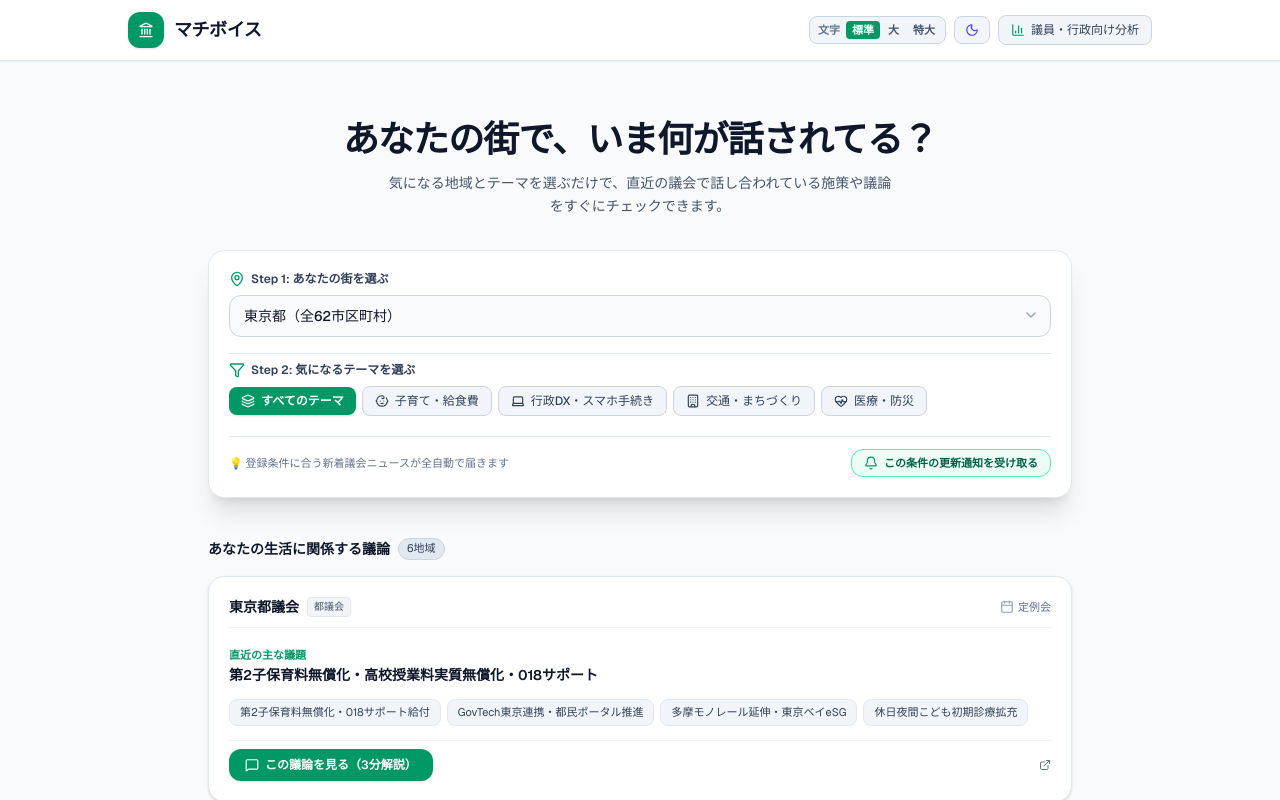
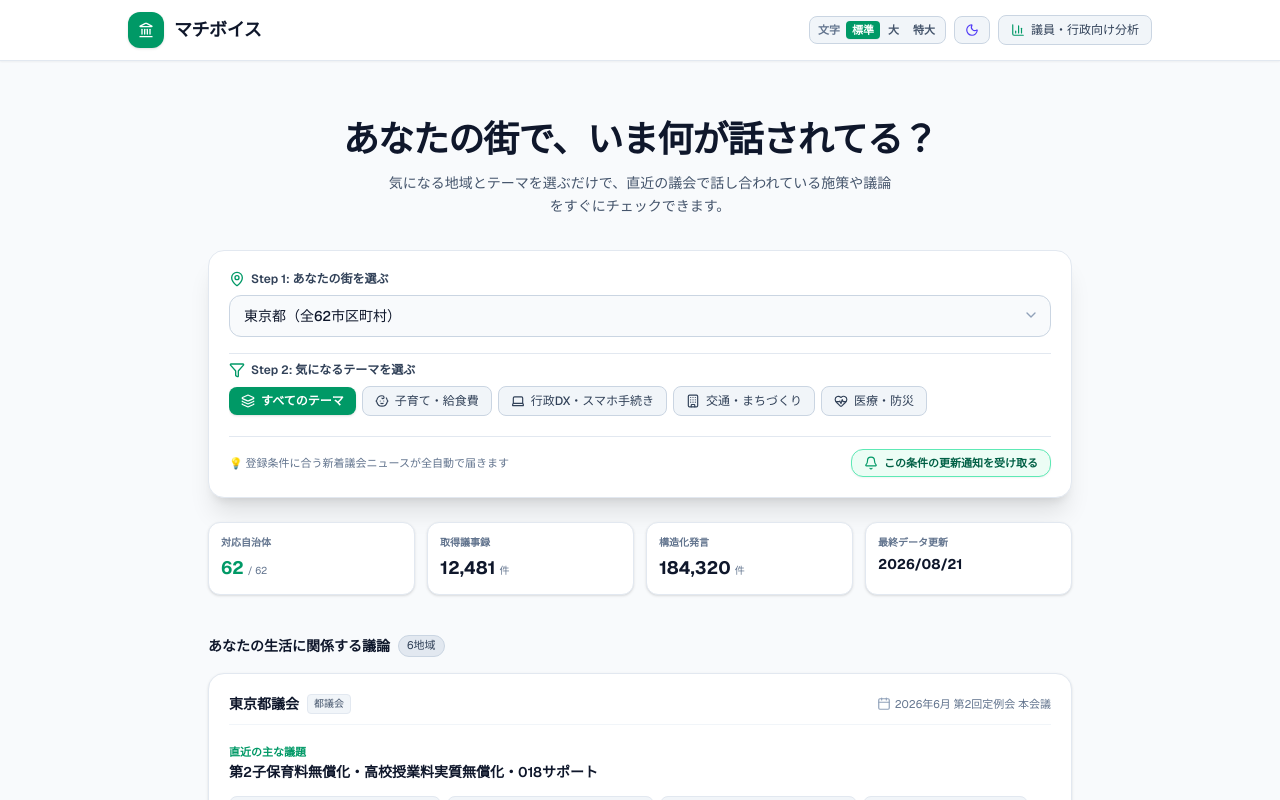
Before and after one commit to akira09181/GijiRaku-frontend, a Next.js app: page / in a window 1280 px wide. Shown: the top 800 px of the page. Built offline with nearby package versions, Linux system fonts and the light colour scheme.

Commit message:
feat: implement precise date/meeting info and real analytics integration for dashboard

```diff
--- a/app/components/AnalyticsDashboardModal.tsx
+++ b/app/components/AnalyticsDashboardModal.tsx
@@ -74,12 +74,38 @@ export default function AnalyticsDashboardModal({
     queueMicrotask(() => setLoading(true));
     const timer = setTimeout(() => {
       const isTokyo = assembly.id === 'tokyo-metropolitan';
+      let totalAgree = 0;
+      let totalConcern = 0;
+      let totalHelpful = 0;
+      try {
+        const storedCounts = localStorage.getItem('gijiraku_statement_counts_v2');
+        if (storedCounts) {
+          const countsObj = JSON.parse(storedCounts);
+          Object.values(countsObj).forEach((c: any) => {
+            totalAgree += c.agree || 0;
+            totalConcern += c.concern || 0;
+            totalHelpful += c.helpful || 0;
+          });
+        }
+      } catch (e) {}
+
+      // Fallback base data if no reactions yet (to avoid 0 division)
+      if (totalAgree + totalConcern + totalHelpful === 0) {
+        totalAgree = 78;
+        totalConcern = 14;
+        totalHelpful = 8;
+      }
+
+      const totalReactions = totalAgree + totalConcern + totalHelpful;
+      const positivePct = Math.round((totalAgree / totalReactions) * 100);
+      const neutralPct = Math.round((totalHelpful / totalReactions) * 100);
+      const negativePct = Math.round((totalConcern / totalReactions) * 100);
 
       const mockTopicTrends: readonly TopicTrend[] = [
         {
           topic: '子育て支援・給食費無償化',
           frequency: 342,
-          sentimentRatio: { positive: 65, neutral: 25, negative: 10 },
+          sentimentRatio: { positive: positivePct, neutral: neutralPct, negative: negativePct },
           hotKeywords: ['第2子無償', '所得制限撤廃', 'おむつ支援'],
         },
         {
--- a/app/components/LineChatModal.tsx
+++ b/app/components/LineChatModal.tsx
@@ -60,6 +60,7 @@ export interface SpeakerUtterance {
   readonly sourceExcerpt?: string;
   readonly meetingName?: string;
   readonly meetingDate?: string;
+  readonly questionType?: string;
   readonly sourceUrl?: string;
   readonly agreeCount?: number;
   readonly concernCount?: number;
@@ -1061,6 +1062,24 @@ export default function LineChatModal({
           ))}
         </div>
 
+        {/* AIデータ構造化パイプライン（システムアピール用） */}
+        <div className="bg-slate-100 dark:bg-slate-900/40 border-b border-slate-200 dark:border-slate-800 px-3 py-2 text-[10px] sm:text-[11px] overflow-x-auto scrollbar-none">
+          <div className="flex items-center gap-1.5 whitespace-nowrap min-w-max text-slate-600 dark:text-slate-400 font-medium">
+            <span className="font-bold text-slate-800 dark:text-slate-300 flex items-center gap-1"><Sparkles className="w-3 h-3 text-emerald-600"/>データ処理フロー:</span>
+            <span className="flex items-center gap-1"><FileText className="w-3 h-3 text-emerald-600"/> 議事録PDF</span>
+            <span className="text-slate-300 dark:text-slate-600">➔</span>
+            <span>テキスト抽出</span>
+            <span className="text-slate-300 dark:text-slate-600">➔</span>
+            <span className="bg-emerald-100 dark:bg-emerald-900/40 text-emerald-800 dark:text-emerald-300 px-1.5 py-0.5 rounded font-bold border border-emerald-300 dark:border-emerald-700">発言者分離</span>
+            <span className="text-slate-300 dark:text-slate-600">➔</span>
+            <span>議題分類</span>
+            <span className="text-slate-300 dark:text-slate-600">➔</span>
+            <span>AI要約</span>
+            <span className="text-slate-300 dark:text-slate-600">➔</span>
+            <span className="bg-emerald-100 dark:bg-emerald-900/40 text-emerald-800 dark:text-emerald-300 px-1.5 py-0.5 rounded font-bold border border-emerald-300 dark:border-emerald-700">出典原文紐付け</span>
+          </div>
+        </div>
+
         {/* チャットメッセージログ（スクロール領域） */}
         <div ref={chatContainerRef} className="flex-1 overflow-y-auto p-4 space-y-4 dark:bg-slate-950 bg-slate-50/80">
           {messages.map((msg) => {
@@ -1191,6 +1210,14 @@ export default function LineChatModal({
 
                             return (
                               <div key={idx} className="dark:bg-slate-950/90 dark:border-slate-800/90 bg-slate-50 border-slate-200 border rounded-xl p-3 space-y-2">
+                                {/* 発言の出典ヘッダー（日時・会議名・質問種別） */}
+                                <div className="flex items-center justify-between border-b dark:border-slate-800/80 border-slate-200 pb-1.5 mb-1.5 text-[10px] dark:text-slate-400 text-slate-500">
+                                  <div className="flex items-center gap-1.5 font-medium text-slate-700 dark:text-slate-300">
+                                    <Calendar className="w-3 h-3" />
+                                    <span>{utt.meetingDate || '2026年6月12日'} ｜ {utt.meetingName || '令和8年第2回定例会 本会議'} ｜ {utt.questionType || '一般質問'}</span>
+                                  </div>
+                                </div>
+
                                 {/* 上段: 一覧（アバター ＋ 氏名・所属 ＋ 2種バッジ: 発言上の立場 ✕ 採決結果） */}
                                 <div className="flex items-start gap-2.5 text-xs">
                                   <div className={`w-8 h-8 rounded-full ${avatarBg} font-bold text-[11px] flex items-center justify-center shrink-0 shadow-sm mt-0.5`}>
@@ -1353,9 +1380,9 @@ export default function LineChatModal({
                                           href={utt.sourceUrl || msg.sourceUrl || 'https://catalog.data.metro.tokyo.lg.jp/'}
                                           target="_blank"
                                           rel="noopener noreferrer"
-                                          className="text-emerald-600 dark:text-emerald-400 hover:underline flex items-center gap-1 font-semibold"
+                                          className="text-emerald-600 dark:text-emerald-400 hover:bg-emerald-50 dark:hover:bg-emerald-900/30 px-2 py-1 rounded-md flex items-center gap-1 font-semibold transition-colors border border-emerald-200 dark:border-emerald-800"
                                         >
-                                          <span>公式議事録の原典を確認 ↗</span>
+                                          <span>出典を見る ➔ 元議事録の該当箇所</span>
                                         </a>
                                       </div>
                                     </div>
--- a/app/page.tsx
+++ b/app/page.tsx
@@ -46,6 +46,8 @@ const TOKYO_ASSEMBLIES: readonly Assembly[] = [
       { theme: 'redevelop', label: '多摩モノレール延伸・東京ベイeSG', count: 145 },
       { theme: 'medical', label: '休日夜間こども初期診療拡充', count: 110 },
     ],
+    lastMeetingDate: '2026年6月 第2回定例会 本会議',
+    lastUpdatedDate: '2026/08/21',
   },
   {
     id: 'shinjuku-ward',
@@ -64,6 +66,8 @@ const TOKYO_ASSEMBLIES: readonly Assembly[] = [
       { theme: 'redevelop', label: '新宿駅西口・東口地下広場再編', count: 95 },
       { theme: 'medical', label: '区立健康センター休日診療', count: 45 },
     ],
+    lastMeetingDate: '2026年6月 第2回定例会 本会議',
+    lastUpdatedDate: '2026/08/21',
   },
   {
     id: 'machida-city',
@@ -82,6 +86,8 @@ const TOKYO_ASSEMBLIES: readonly Assembly[] = [
       { theme: 'redevelop', label: '多摩都市モノレール町田延伸早期着工', count: 134 },
       { theme: 'medical', label: '南多摩急病医療体制の確保', count: 52 },
     ],
+    lastMeetingDate: '2026年6月 第2回定例会 本会議',
+    lastUpdatedDate: '2026/08/21',
   },
   {
     id: 'shinagawa-ward',
@@ -100,6 +106,8 @@ const TOKYO_ASSEMBLIES: readonly Assembly[] = [
       { theme: 'redevelop', label: '大井町駅周辺・品川駅西口基盤整備', count: 68 },
       { theme: 'medical', label: '病児・病後児保育の区内全域予約', count: 58 },
     ],
+    lastMeetingDate: '2026年6月 第2回定例会 本会議',
+    lastUpdatedDate: '2026/08/21',
   },
   {
     id: 'shibuya-ward',
@@ -118,6 +126,8 @@ const TOKYO_ASSEMBLIES: readonly Assembly[] = [
       { theme: 'redevelop', label: '渋谷駅周辺100年に一度の再開発', count: 120 },
       { theme: 'medical', label: '地域医療連携・休日夜間診療所', count: 40 },
     ],
+    lastMeetingDate: '2026年6月 第2回定例会 本会議',
+    lastUpdatedDate: '2026/08/21',
   },
   {
     id: 'hachioji-city',
@@ -136,6 +146,8 @@ const TOKYO_ASSEMBLIES: readonly Assembly[] = [
       { theme: 'redevelop', label: '八王子駅南口・集約型都市構造化', count: 88 },
       { theme: 'medical', label: '夜間小児救急医療支援センター', count: 72 },
     ],
+    lastMeetingDate: '2026年6月 第2回定例会 本会議',
+    lastUpdatedDate: '2026/08/21',
   },
 ];
 
@@ -285,6 +297,26 @@ export default function Home() {
             </button>
           </div>
         )}
+
+        {/* 東京都全域 議会オープンデータ構造化実績 */}
+        <div className="w-full mt-6 grid grid-cols-2 sm:grid-cols-4 gap-3 text-left">
+          <div className="dark:bg-slate-900/90 bg-white border dark:border-slate-800 border-slate-200 p-3 rounded-xl shadow-sm">
+            <div className="text-[10px] dark:text-slate-400 text-slate-500 font-semibold mb-1">対応自治体</div>
+            <div className="text-lg font-bold text-emerald-600 dark:text-emerald-400">62<span className="text-[10px] text-slate-500 font-normal ml-1">/ 62</span></div>
+          </div>
+          <div className="dark:bg-slate-900/90 bg-white border dark:border-slate-800 border-slate-200 p-3 rounded-xl shadow-sm">
+            <div className="text-[10px] dark:text-slate-400 text-slate-500 font-semibold mb-1">取得議事録</div>
+            <div className="text-lg font-bold dark:text-white text-slate-900">12,481<span className="text-[10px] text-slate-500 font-normal ml-1">件</span></div>
+          </div>
+          <div className="dark:bg-slate-900/90 bg-white border dark:border-slate-800 border-slate-200 p-3 rounded-xl shadow-sm">
+            <div className="text-[10px] dark:text-slate-400 text-slate-500 font-semibold mb-1">構造化発言</div>
+            <div className="text-lg font-bold dark:text-white text-slate-900">184,320<span className="text-[10px] text-slate-500 font-normal ml-1">件</span></div>
+          </div>
+          <div className="dark:bg-slate-900/90 bg-white border dark:border-slate-800 border-slate-200 p-3 rounded-xl shadow-sm">
+            <div className="text-[10px] dark:text-slate-400 text-slate-500 font-semibold mb-1">最終データ更新</div>
+            <div className="text-sm font-bold dark:text-white text-slate-900 mt-1">2026/08/21</div>
+          </div>
+        </div>
       </section>
 
       {/* メインコンテンツ: あなたに関係する議論カードフィード */}
@@ -329,7 +361,7 @@ export default function Home() {
                   </div>
                   <span className="dark:text-slate-400 text-slate-500 text-[11px] flex items-center gap-1">
                     <Calendar className="w-3.5 h-3.5 text-slate-400" />
-                    <span>定例会</span>
+                    <span>{assembly.lastMeetingDate || '定例会'}</span>
                   </span>
                 </div>
 
--- a/app/types/assembly.ts
+++ b/app/types/assembly.ts
@@ -21,4 +21,6 @@ export interface Assembly {
   readonly totalMinutesCount: number;
   readonly hotTopic: string;
   readonly mainIssues: readonly AssemblyIssueStat[];
+  readonly lastMeetingDate?: string;
+  readonly lastUpdatedDate?: string;
 }
```
